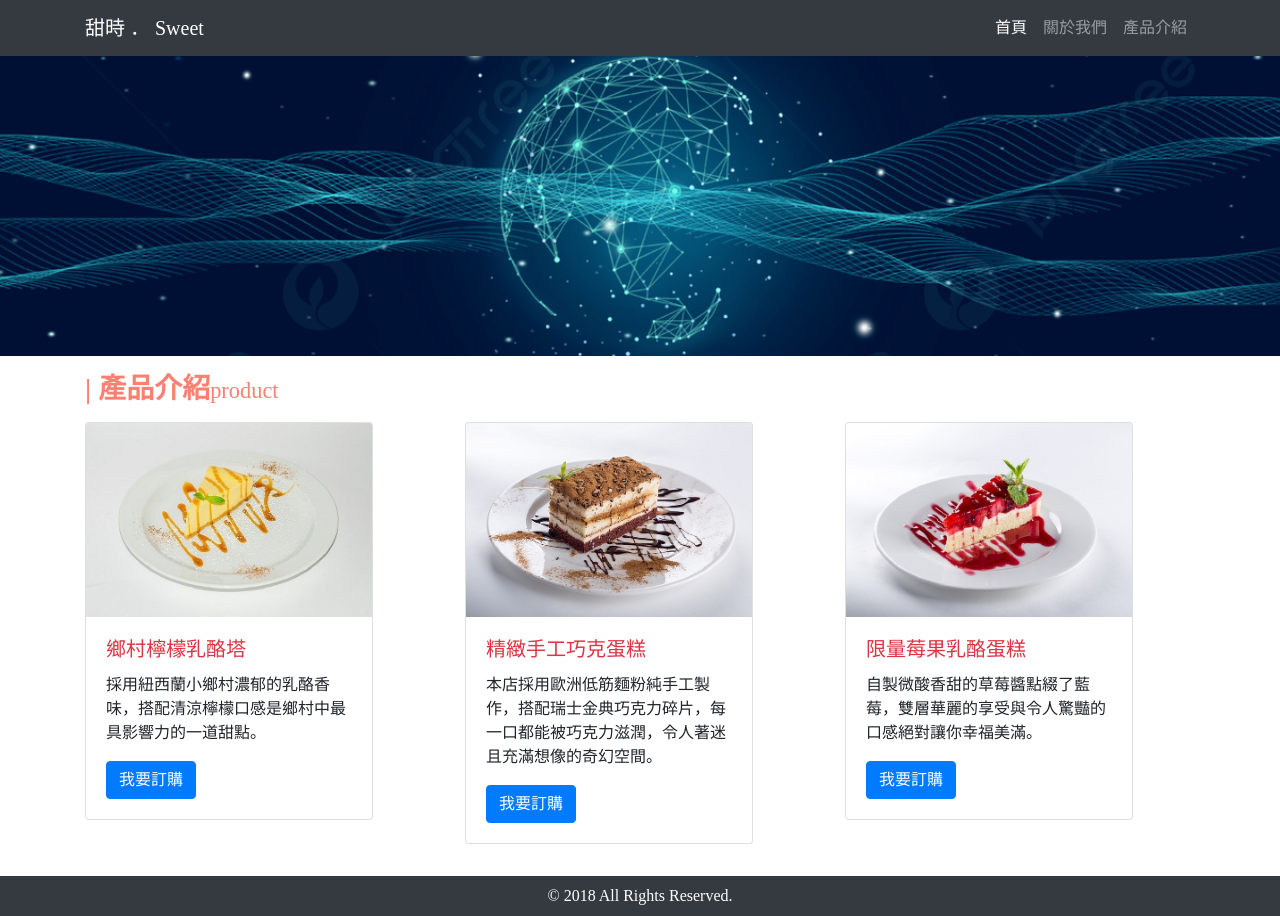
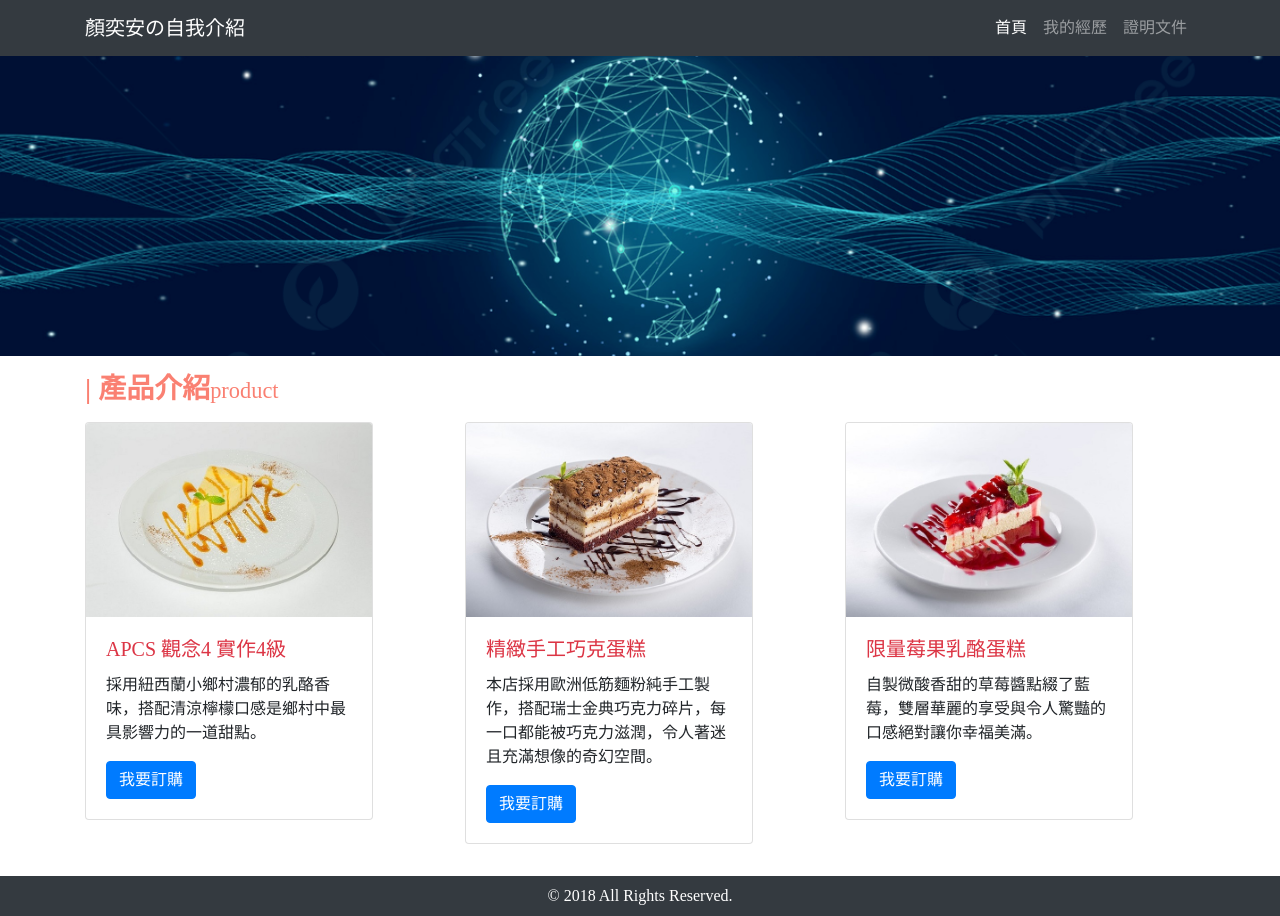
Before and after one commit to Ian-Yen/Sweet.github.io, a plain HTML site: page Sweet_Web/product.html in a window 1280 px wide. Drawn offline with nearby package versions, Linux system fonts and the light colour scheme.

Commit message:
Update product.html

```diff
--- a/Sweet_Web/product.html
+++ b/Sweet_Web/product.html
@@ -11,12 +11,12 @@
 <script src="https://ajax.googleapis.com/ajax/libs/jquery/3.1.1/jquery.min.js"></script>
 
     <link rel="stylesheet" href="css/product.css">
-    <title>甜時 ． Sweet</title>
+    <title>顏奕安の自我介紹</title>
   </head>
   <body>
     <header><nav class="navbar navbar-expand-lg navbar-dark bg-dark fixed-top">
       <div class="container">
-        <a class="navbar-brand" href="index.html">甜時 ． Sweet</a>
+        <a class="navbar-brand" href="index.html">顏奕安の自我介紹</a>
         <button class="navbar-toggler" type="button" data-toggle="collapse" data-target="#navbarNav" aria-controls="navbarNav" aria-expanded="false" aria-label="Toggle navigation">
           <span class="navbar-toggler-icon"></span>
         </button>
@@ -26,10 +26,10 @@
               <a class="nav-link" href="index.html">首頁 <span class="sr-only">(current)</span></a>
             </li>
             <li class="nav-item">
-              <a class="nav-link" href="about.html">關於我們</a>
+              <a class="nav-link" href="about.html">我的經歷</a>
             </li>
             <li class="nav-item">
-              <a class="nav-link" href="product.html">產品介紹</a>
+              <a class="nav-link" href="product.html">證明文件</a>
             </li>
 
           </ul>
@@ -46,7 +46,7 @@
           <div class="card" style="width: 18rem;">
             <img src="images/cake01.jpg" class="card-img-top" alt="...">
             <div class="card-body">
-              <h5 class="card-title text-danger">鄉村檸檬乳酪塔</h5>
+              <h5 class="card-title text-danger">APCS 觀念4 實作4級 </h5>
               <p class="card-text">採用紐西蘭小鄉村濃郁的乳酪香味，搭配清涼檸檬口感是鄉村中最具影響力的一道甜點。</p>
               <a href="https://youtu.be/dQw4w9WgXcQ" target=_blank class="btn btn-primary">我要訂購</a>
             </div>
```
